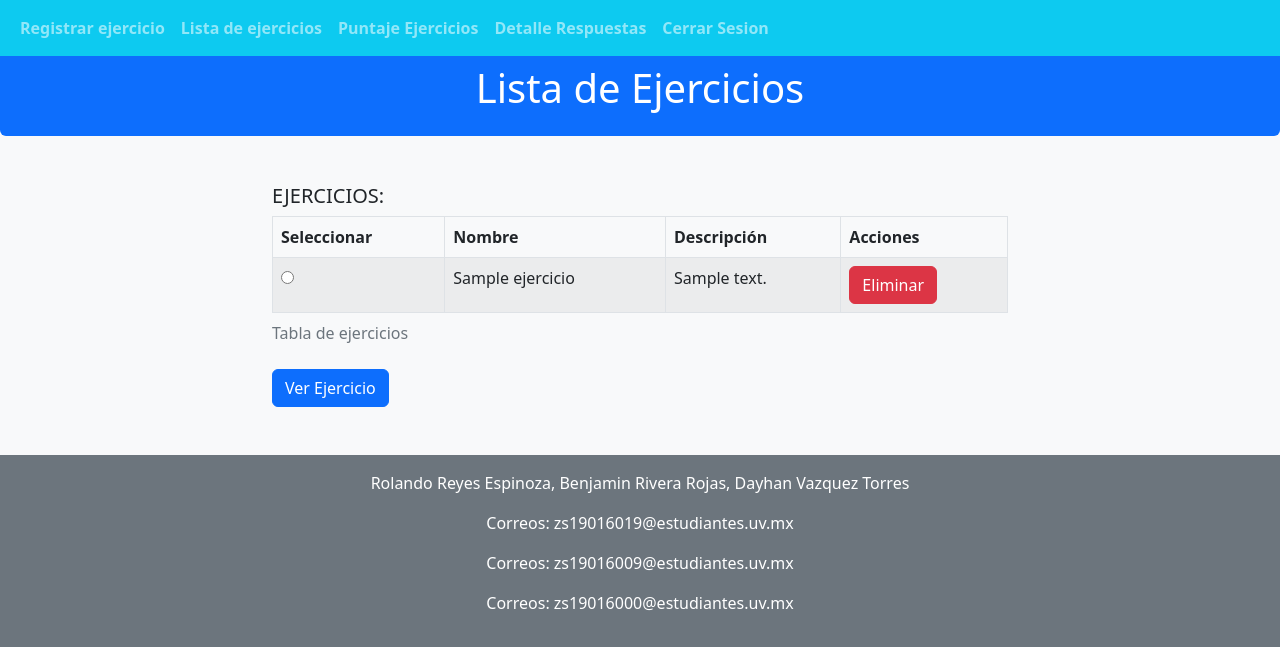
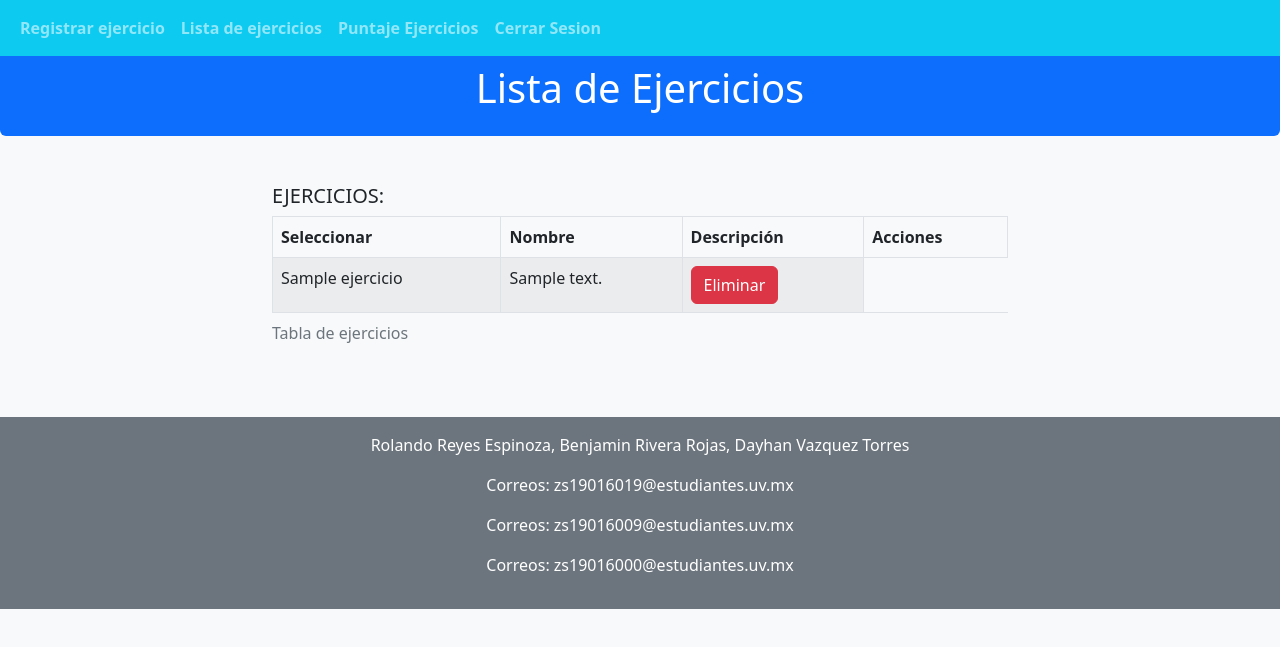
Before and after one commit to Sonicrojas321/Proyecto-ProgramacionSegura, a Django app: template proyectoSegura/proyectoSegura/templates/listaEjercicioMaestro.html in a window 1280 px wide. Shown: the top 647 px of the page. Run offline with Django 4.2, Linux system fonts and the light colour scheme; the template is opened without the code that fills it: values that come from a table or form of the project are taken from there, others are empty; tables that the repository leaves empty hold one stand-in row (values such as "Sample post").

Commit message:
actualizacion maestro eliminar ejercicio

```diff
--- a/proyectoSegura/proyectoSegura/templates/baseMaestro.html
+++ b/proyectoSegura/proyectoSegura/templates/baseMaestro.html
@@ -37,9 +37,6 @@
                     <a class="nav-link" href="/puntajeMaestro">Puntaje Ejercicios</a>
                 </li>
                 <li class="nav-item">
-                    <a class="nav-link" href="/detalleRespuesta">Detalle Respuestas</a>
-                </li>
-                <li class="nav-item">
                     <a class="nav-link" href="/logout"> Cerrar Sesion</a>
                 </li>
             </ul>
--- a/proyectoSegura/proyectoSegura/templates/listaEjercicioMaestro.html
+++ b/proyectoSegura/proyectoSegura/templates/listaEjercicioMaestro.html
@@ -12,8 +12,6 @@
 <div class="table-responsive">
     <h5>EJERCICIOS:</h5>
 
-    <form method="post" action="/verEjercicio/">
-        {% csrf_token %}
         <table class="table table-bordered table-striped">
             <caption>Tabla de ejercicios</caption>
             <thead>
@@ -27,10 +25,6 @@
             <tbody>
                 {% for ejercicio in ejercicios %}
                 <tr>
-                    <td>
-                        <input type="radio" name="ejercicio_id" value="{{ ejercicio.id }}" required>
-                        <input type="hidden" id="user_id" name="user_id" value="{{ usuario }}">
-                    </td>
                     <td>{{ ejercicio.nombre_ejercicio }}</td>
                     <td>{{ ejercicio.descripcion }}</td>
                     <td>
@@ -44,8 +38,6 @@
                 {% endfor %}
             </tbody>
         </table>
-        <button type="submit" class="btn btn-primary" id="seleccionar_ejercicio">Ver Ejercicio</button>
-    </form>
 </div>
 
 {% endblock %}
--- a/proyectoSegura/proyectoSegura/templates/tablaEjercicioMaestro.html
+++ b/proyectoSegura/proyectoSegura/templates/tablaEjercicioMaestro.html
@@ -8,7 +8,7 @@
 <div class="table-responsive">
     <h5>PUNTAJES POR EJERCICIO:</h5>
 
-    <form method="post" action="{% url 'detalle_respuesta_maestro' %}">
+    <form method="post" action="/detalleRespuesta/">
         {% csrf_token %}
         {% for ejercicio, respuestas in ejercicios_con_respuestas %}
         <h6>{{ ejercicio.nombre_ejercicio }}: {{ ejercicio.descripcion }}</h6>
--- a/proyectoSegura/proyectoSegura/urls.py
+++ b/proyectoSegura/proyectoSegura/urls.py
@@ -33,5 +33,6 @@ urlpatterns = [
     path("verListaMaestro/", views.lista_ejercicio_maestro),
     path("puntajeMaestro/", views.tabla_ejerciciom),
     path("detalleRespuesta/", views.detalle_respuesta_maestro),
+    path("eliminarEjercicio/", views.eliminar_ejercicio),
     #path('login/', views.login),
 ]
```
Also changed, not shown: proyectoSegura/proyectoSegura/views.py (+10 -0 lines).
